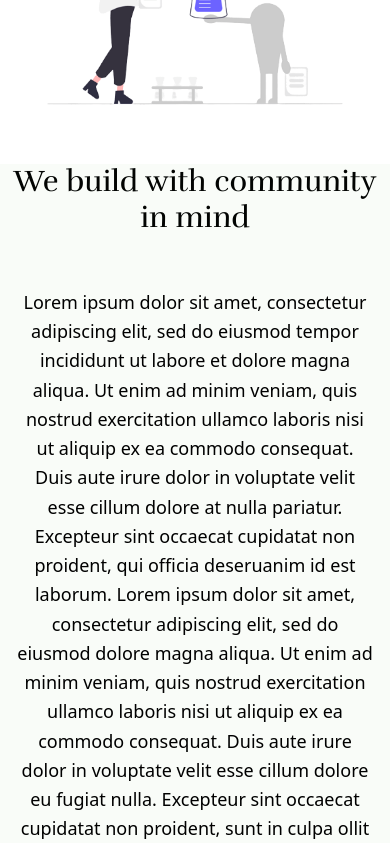
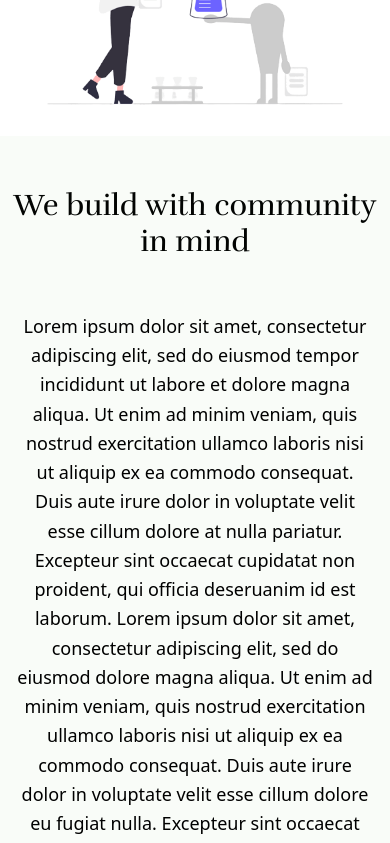
Before and after one commit to bojan09/bio-tech, a React (Vite) app: page / in a window 390 px wide. Shown: the part 3640-4483 px from the top of the page. Built offline with nearby package versions, Linux system fonts and the light colour scheme.

Commit message:
minor ajustments in About

```diff
--- a/src/pages/About/About.jsx
+++ b/src/pages/About/About.jsx
@@ -17,7 +17,7 @@ const About = () => {
           <img src={about} alt="about_img" />
         </div>
         {/* Right - Container */}
-        <div className="md:w-[45%] bg-whiteColor md:px-4  md:py-6">
+        <div className="md:w-[45%] bg-whiteColor md:px-4  py-6">
           <h1 className="text-center md:text-5xl xs:text-3xl my-7 font-rufina  text-textColor">
             We build with community in mind
           </h1>
```
